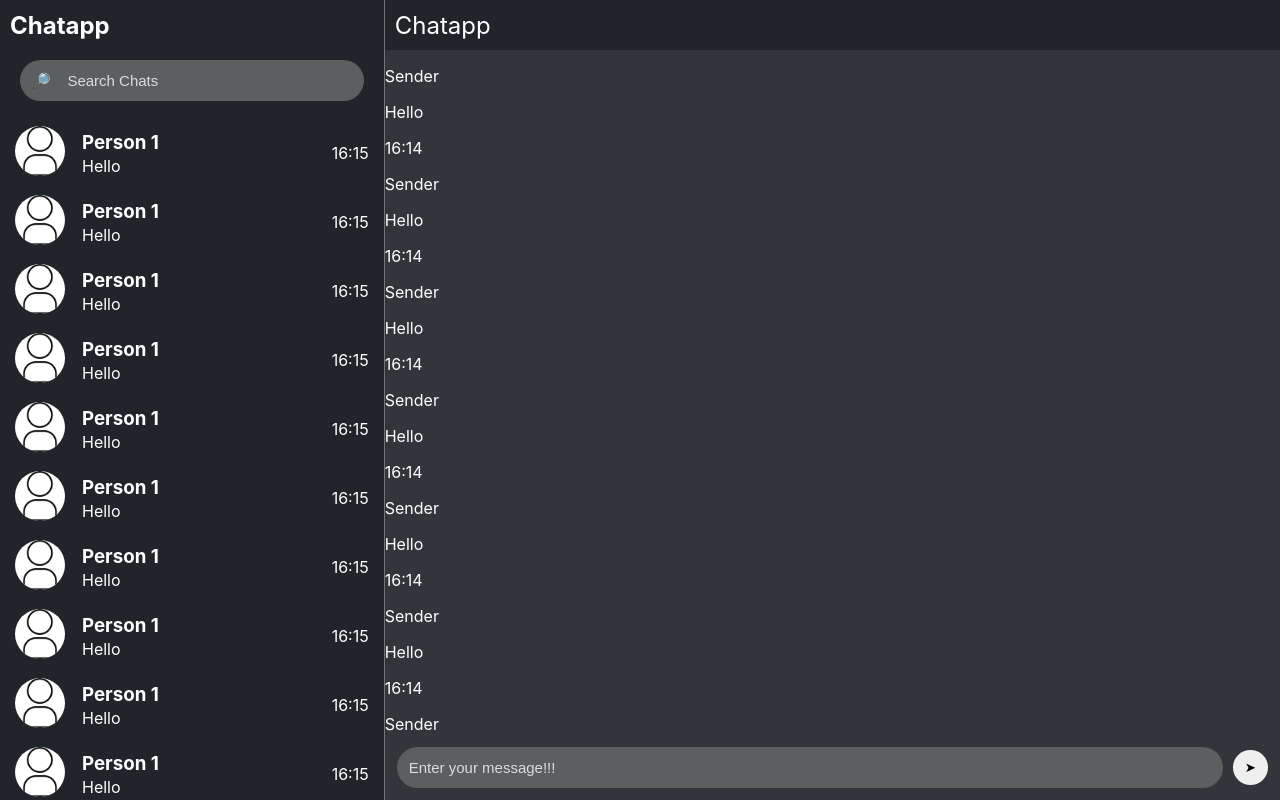
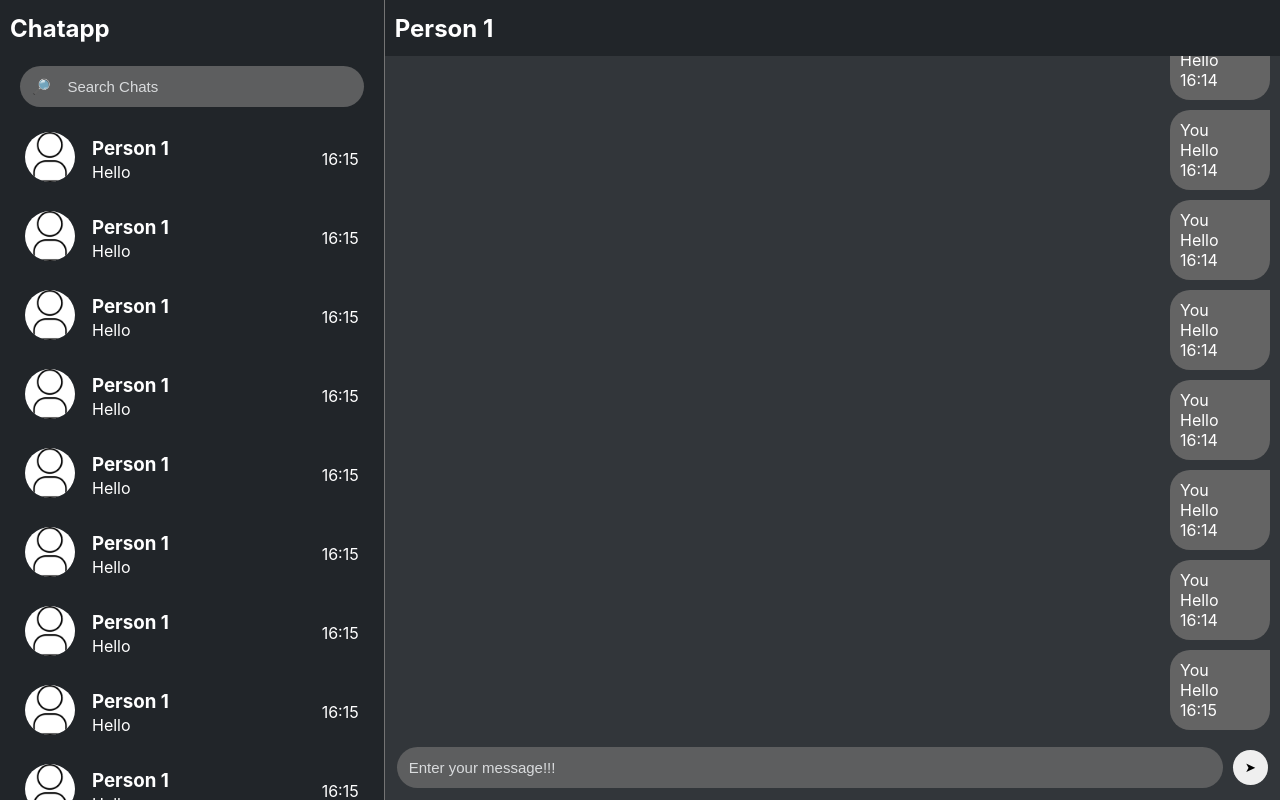
Before and after one commit to vishnuoum/chatapp, a React (Vite) app: page / in a window 1280 px wide. Built offline with nearby package versions, Linux system fonts and the light colour scheme.

Commit message:
Chat app ui setup continued

```diff
--- a/src/App.jsx
+++ b/src/App.jsx
@@ -3,10 +3,12 @@ import { Route, Routes } from 'react-router-dom'
 import Home from './pages/Home'
 import Signup from './pages/Signup'
 import Login from './pages/Login'
+import { ChatProvider } from './contexts/ChatContext'
 
 function App() {
 
   return (
+    <ChatProvider>
       <main className='main-content'>
         <Routes>
           <Route path="/" element={<Home />} />
@@ -14,6 +16,7 @@ function App() {
           <Route path="/signup" element={<Signup />} />
         </Routes>
       </main>
+    </ChatProvider>
   )
 }
 
--- /dev/null
+++ b/src/components/ChatBubble.jsx
@@ -0,0 +1,16 @@
+import "../css/ChatBubble.css"
+
+function ChatBubble({ message }) {
+
+
+
+    return (
+        <div className={"chat-bubble" + (message.sender === "You" ? " right" : " left")}>
+            <span className="msg-sender">{message.sender}</span>
+            <span className="msg-text">{message.text}</span>
+            <span className="msg-time">{message.time}</span>
+        </div>
+    )
+}
+
+export default ChatBubble
--- a/src/components/ChatEntry.jsx
+++ b/src/components/ChatEntry.jsx
@@ -1,13 +1,23 @@
+import { useChatContext } from "../contexts/ChatContext";
 import "../css/ChatEntry.css"
 
 function ChatEntry({ chat }) {
+    const { setChatId, setTitle } = useChatContext();
+
+
+    const handleOnClick = () => {
+        console.log(chat);
+        setChatId(chat["chatId"])
+        setTitle(chat["title"])
+    }
+
     return (
-        <div className="chat-entry">
+        <div className="chat-entry" onClick={handleOnClick}>
             <div className="chat-entry-profile-img">
                 <img src="person-icon.png" />
             </div>
             <div className="chat-entry-details">
-                <h3>{chat.name}</h3>
+                <h3>{chat.title}</h3>
                 <p>{chat.lastMsg}</p>
             </div>
             <p>{chat.time}</p>
--- a/src/components/ChatList.jsx
+++ b/src/components/ChatList.jsx
@@ -1,28 +1,14 @@
+import { useState } from "react";
+import { useChatContext } from "../contexts/ChatContext";
 import "../css/ChatList.css"
 import ChatEntry from "./ChatEntry";
 
 function ChatList() {
 
-    const chatListing = [
-        { "id": 1, "name": "Person 1", "lastMsg": "Hello", "time": "16:15" },
-        { "id": 2, "name": "Person 1", "lastMsg": "Hello", "time": "16:15" },
-        { "id": 3, "name": "Person 1", "lastMsg": "Hello", "time": "16:15" },
-        { "id": 1, "name": "Person 1", "lastMsg": "Hello", "time": "16:15" },
-        { "id": 2, "name": "Person 1", "lastMsg": "Hello", "time": "16:15" },
-        { "id": 3, "name": "Person 1", "lastMsg": "Hello", "time": "16:15" },
-        { "id": 1, "name": "Person 1", "lastMsg": "Hello", "time": "16:15" },
-        { "id": 2, "name": "Person 1", "lastMsg": "Hello", "time": "16:15" },
-        { "id": 3, "name": "Person 1", "lastMsg": "Hello", "time": "16:15" },
-        { "id": 1, "name": "Person 1", "lastMsg": "Hello", "time": "16:15" },
-        { "id": 2, "name": "Person 1", "lastMsg": "Hello", "time": "16:15" },
-        { "id": 3, "name": "Person 1", "lastMsg": "Hello", "time": "16:15" },
-        { "id": 1, "name": "Person 1", "lastMsg": "Hello", "time": "16:15" },
-        { "id": 2, "name": "Person 1", "lastMsg": "Hello", "time": "16:15" },
-        { "id": 3, "name": "Person 1", "lastMsg": "Hello", "time": "16:15" },
-        { "id": 1, "name": "Person 1", "lastMsg": "Hello", "time": "16:15" },
-        { "id": 2, "name": "Person 1", "lastMsg": "Hello", "time": "16:15" },
-        { "id": 3, "name": "Person 1", "lastMsg": "Hello", "time": "16:15" },
-    ];
+    const { chatListing } = useChatContext();
+    const [searchQuery, setSearchQuery] = useState("");
+
+
 
     return (
         <>
@@ -31,9 +17,9 @@ function ChatList() {
                     <div className='navbar-brand'>Chatapp</div>
                 </nav>
                 <div className="chat-listing">
-                    <input type="text" placeholder="&#x1F50E;&#xFE0E;    Search Chats" className="chat-list-search" id="chat-list-search" />
+                    <input type="text" placeholder="&#x1F50E;&#xFE0E;    Search Chats" value={searchQuery} className="chat-list-search" id="chat-list-search" onChange={(e) => setSearchQuery(e.target.value)} />
                     <div className="chat-entries">
-                        {chatListing.map(list => <ChatEntry chat={list} />)}
+                        {chatListing.filter(listing => listing["title"]?.startsWith(searchQuery)).map(list => <ChatEntry chat={list} />)}
                     </div>
                 </div>
             </div>
--- a/src/components/ChatWindow.jsx
+++ b/src/components/ChatWindow.jsx
@@ -1,33 +1,31 @@
+import { useState, useEffect } from "react";
 import "../css/ChatWindow.css"
-import SenderChat from "./SenderChat";
+import ChatBubble from "./ChatBubble";
+import { useChatContext } from "../contexts/ChatContext";
 
 function ChatWindow() {
 
-    const messages = [
-        { "id": 1, "sender": "Sender", "time": "16:14", "text": "Hello" },
-        { "id": 1, "sender": "Sender", "time": "16:14", "text": "Hello" },
-        { "id": 1, "sender": "Sender", "time": "16:14", "text": "Hello" },
-        { "id": 1, "sender": "Sender", "time": "16:14", "text": "Hello" },
-        { "id": 1, "sender": "Sender", "time": "16:14", "text": "Hello" },
-        { "id": 1, "sender": "Sender", "time": "16:14", "text": "Hello" },
-        { "id": 1, "sender": "Sender", "time": "16:14", "text": "Hello" },
-        { "id": 1, "sender": "Sender", "time": "16:14", "text": "Hello" },
-        { "id": 1, "sender": "Sender", "time": "16:14", "text": "Hello" },
-        { "id": 1, "sender": "Sender", "time": "16:14", "text": "Hello" },
-        { "id": 1, "sender": "Sender", "time": "16:14", "text": "Hello" },
-        { "id": 1, "sender": "Sender", "time": "16:14", "text": "Hello" },
-    ]
+    const [textMessage, setTextMessage] = useState("")
+
+    const { messages, addToMessage, chatId, title } = useChatContext();
+
+    const sendMessage = (e) => {
+        console.log(textMessage);
+        (textMessage && textMessage.trim() !== "") && addToMessage({ "id": 1, "sender": "You", "time": "20:21", "text": textMessage, "type": "send" })
+        setTextMessage("")
+    }
+
     return (
         <div className="chat-window">
             <nav className="navbar">
-                <div className='navbar-brand'>Chatapp</div>
+                <div className='navbar-brand'>{title}</div>
             </nav>
             <div className="chat-msg-window">
-                {messages.map(message => <SenderChat message={message} />)}
+                {messages[chatId]?.map(message => <ChatBubble message={message} />)}
             </div>
             <div className="chat-text-area">
-                <input type="text" placeholder="Enter your message!!!" />
-                <button className="send">&#10148;</button>
+                <input type="text" placeholder="Enter your message!!!" value={textMessage} onChange={(e) => setTextMessage(e.target.value)} />
+                <button className="send" onClick={sendMessage}>&#10148;</button>
             </div>
         </div>
     )
--- a/src/components/SenderChat.jsx
+++ /dev/null
@@ -1,11 +0,0 @@
-function SenderChat({ message }) {
-    return (
-        <div className="sender-msg">
-            <p className="msg-sender">{message.sender}</p>
-            <p className="msg-text">{message.text}</p>
-            <p className="msg-time">{message.time}</p>
-        </div>
-    )
-}
-
-export default SenderChat
--- /dev/null
+++ b/src/contexts/ChatContext.jsx
@@ -0,0 +1,92 @@
+import { createContext, useState, useContext, useEffect } from "react";
+
+const ChatContext = createContext();
+
+export const useChatContext = () => useContext(ChatContext);
+export const ChatProvider = ({ children }) => {
+    const [messages, setMessages] = useState({});
+    const [chatId, setChatId] = useState("-1");
+    const [title, setTitle] = useState("Person 1");
+    const [chatListing, setChatListing] = useState([]);
+
+    useEffect(() => {
+        const loaded = {
+            "-1": [
+                { "sender": "You", "time": "16:15", "text": "Hello", "receiver": "Person 1" },
+                { "sender": "You", "time": "16:14", "text": "Hello", "receiver": "Person 1" },
+                { "sender": "You", "time": "16:14", "text": "Hello", "receiver": "Person 1" },
+                { "sender": "You", "time": "16:14", "text": "Hello", "receiver": "Person 1" },
+                { "sender": "You", "time": "16:14", "text": "Hello", "receiver": "Person 1" },
+                { "sender": "You", "time": "16:14", "text": "Hello", "receiver": "Person 1" },
+                { "sender": "You", "time": "16:14", "text": "Hello", "receiver": "Person 1" },
+                { "sender": "You", "time": "16:14", "text": "Hello", "receiver": "Person 1" },
+                { "sender": "You", "time": "16:14", "text": "Hello", "receiver": "Person 1" },
+                { "sender": "You", "time": "16:14", "text": "Hello", "receiver": "Person 1" },
+                { "sender": "Receiver", "time": "16:14", "text": "Hello", "receiver": "You" },
+                { "sender": "You", "time": "16:14", "text": "Hello", "receiver": "Person 1" },
+            ]
+        };
+        setMessages(loaded);
+    }, []);
+
+    useEffect(() => {
+        const chats = [
+            { "chatId": "1", "title": "Person 1", "lastMsg": "Hello", "time": "16:15" },
+            { "chatId": "2", "title": "Person 1", "lastMsg": "Hello", "time": "16:15" },
+            { "chatId": "3", "title": "Person 1", "lastMsg": "Hello", "time": "16:15" },
+            { "chatId": "4", "title": "Person 1", "lastMsg": "Hello", "time": "16:15" },
+            { "chatId": "5", "title": "Person 1", "lastMsg": "Hello", "time": "16:15" },
+            { "chatId": "6", "title": "Person 1", "lastMsg": "Hello", "time": "16:15" },
+            { "chatId": "7", "title": "Person 1", "lastMsg": "Hello", "time": "16:15" },
+            { "chatId": "8", "title": "Person 1", "lastMsg": "Hello", "time": "16:15" },
+            { "chatId": "9", "title": "Person 1", "lastMsg": "Hello", "time": "16:15" },
+            { "chatId": "10", "title": "Person 1", "lastMsg": "Hello", "time": "16:15" },
+            { "chatId": "11", "title": "Person 1", "lastMsg": "Hello", "time": "16:15" },
+            { "chatId": "12", "title": "Person 1", "lastMsg": "Hello", "time": "16:15" },
+            { "chatId": "13", "title": "Person 1", "lastMsg": "Hello", "time": "16:15" },
+            { "chatId": "14", "title": "Person 1", "lastMsg": "Hello", "time": "16:15" },
+            { "chatId": "15", "title": "Person 1", "lastMsg": "Hello", "time": "16:15" },
+            { "chatId": "16", "title": "Person 1", "lastMsg": "Hello", "time": "16:15" },
+            { "chatId": "17", "title": "Person 1", "lastMsg": "Hello", "time": "16:15" },
+            { "chatId": "18", "title": "Person 1", "lastMsg": "Hello", "time": "16:15" },
+        ];
+        setChatListing(chats)
+    }, [])
+
+    const addToMessage = (message) => {
+        console.log(messages)
+        messages[chatId] = messages[chatId] ? [message, ...messages[chatId]] : [message];
+        setMessages(messages);
+
+        addToChatListing({ "chatId": chatId, "title": title, "lastMsg": message["text"], "time": message["time"] })
+    }
+
+    const addToChatListing = (chat) => {
+        const filterChat = chatListing.filter(chatList => chat.chatId !== chatList.chatId);
+        // console.log(chat)
+        setChatListing([chat, ...filterChat]);
+        // console.log(chatListing)
+    }
+
+    const value = {
+        messages, chatListing, chatId, addToMessage, addToChatListing, setChatId, title, setTitle
+    }
+
+    return <ChatContext.Provider value={value}>
+        {children}
+    </ChatContext.Provider>
+
+    /*
+    chat event structure
+
+    {
+        "sender":"Name",
+        "senderId" : "",
+        "receiver":"Name",
+        "receiverId":"",
+        "message": "Message",
+        "time" : ""
+    }
+    */
+
+}
--- /dev/null
+++ b/src/css/ChatBubble.css
@@ -0,0 +1,20 @@
+.chat-bubble {
+    background-color: rgb(100, 100, 100);
+    height: auto;
+    width: fit-content;
+    display: flex;
+    flex-direction: column;
+    padding: 10px;
+    margin: 5px;
+    min-width: 100px;
+}
+
+.right {
+    border-radius: 20px 0px 20px 20px;
+    align-self: self-end;
+}
+
+.left {
+    border-radius: 0px 20px 20px 20px;
+    align-self: self-start;
+}
--- a/src/css/ChatEntry.css
+++ b/src/css/ChatEntry.css
@@ -2,7 +2,8 @@
     display: flex;
     flex-direction: row;
     align-items: center;
-    margin: 15px;
+    margin: 5px 15px;
+    padding: 10px;
 }
 
 .chat-entry-profile-img {
@@ -29,3 +30,8 @@
 .chat-entry-details p {
     margin: 2px;
 }
+
+.chat-entry:hover {
+    background-color: rgb(121, 121, 121);
+    border-radius: 10px;
+}
--- a/src/css/ChatList.css
+++ b/src/css/ChatList.css
@@ -9,7 +9,6 @@
 
 .chat-list nav {
     flex: 0 0 auto;
-    font-weight: bold;
 }
 
 .chat-listing {
--- a/src/css/ChatWindow.css
+++ b/src/css/ChatWindow.css
@@ -14,6 +14,9 @@
 .chat-msg-window {
     flex-grow: 1;
     overflow-y: scroll;
+    display: flex;
+    flex-direction: column-reverse;
+    padding: 0px 5px;
 }
 
 .chat-text-area {
--- a/src/css/Home.css
+++ b/src/css/Home.css
@@ -5,7 +5,7 @@
 
 
 .navbar {
-    height: 50px;
+    height: 56px;
     background-color: #212529;
     display: flex;
     align-items: center;
@@ -15,4 +15,5 @@
     color: white;
     font-size: x-large;
     margin-left: 10px;
+    font-weight: bold;
 }
```
Lines whose indentation alone changed are shown as unchanged.
